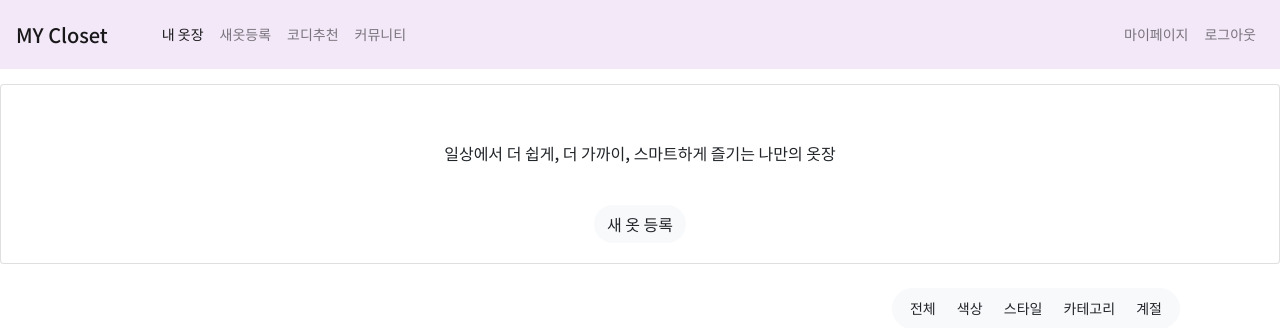
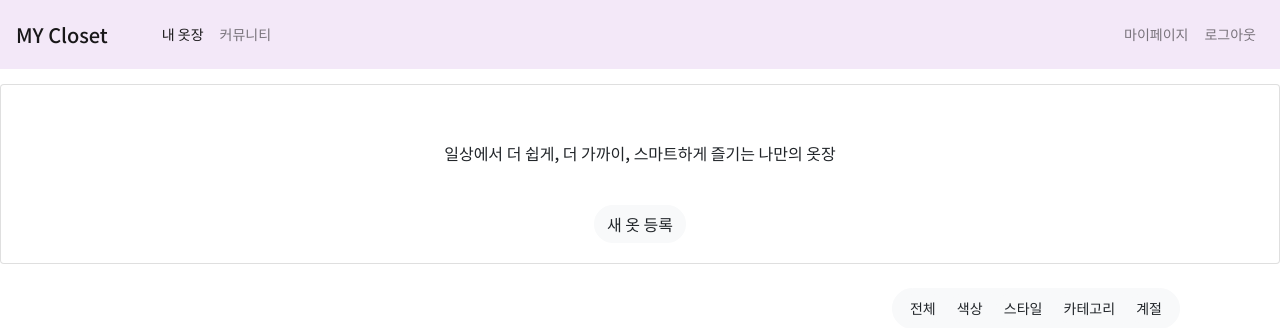
Before and after one commit to dsyhwk1016/MyCloset, a Flask app: page /mycloset/ in a window 1280 px wide. Shown: the top 328 px of the page. Run offline with Flask 2, Linux system fonts and the light colour scheme; the visitor is signed in with stand-in values (Sample User, id 1); data that the repository does not hold is empty; some libraries are stand-ins or nearby versions.

Commit message:
closet.html 코디 추천 기능 주석처리, 카드 삭제 구현중

```diff
--- a/templates/closet.html
+++ b/templates/closet.html
@@ -569,12 +569,6 @@
                 <a class="nav-link" href="/mycloset">내 옷장 <span class="sr-only">(current)</span></a>
             </li>
             <li class="nav-item">
-                <a class="nav-link" href="/upload">새옷등록</a>
-            </li>
-            <li class="nav-item">
-                <a class="nav-link" href="/cody">코디추천</a>
-            </li>
-            <li class="nav-item">
                 <a class="nav-link" href="/community">커뮤니티</a>
             </li>
 
```
